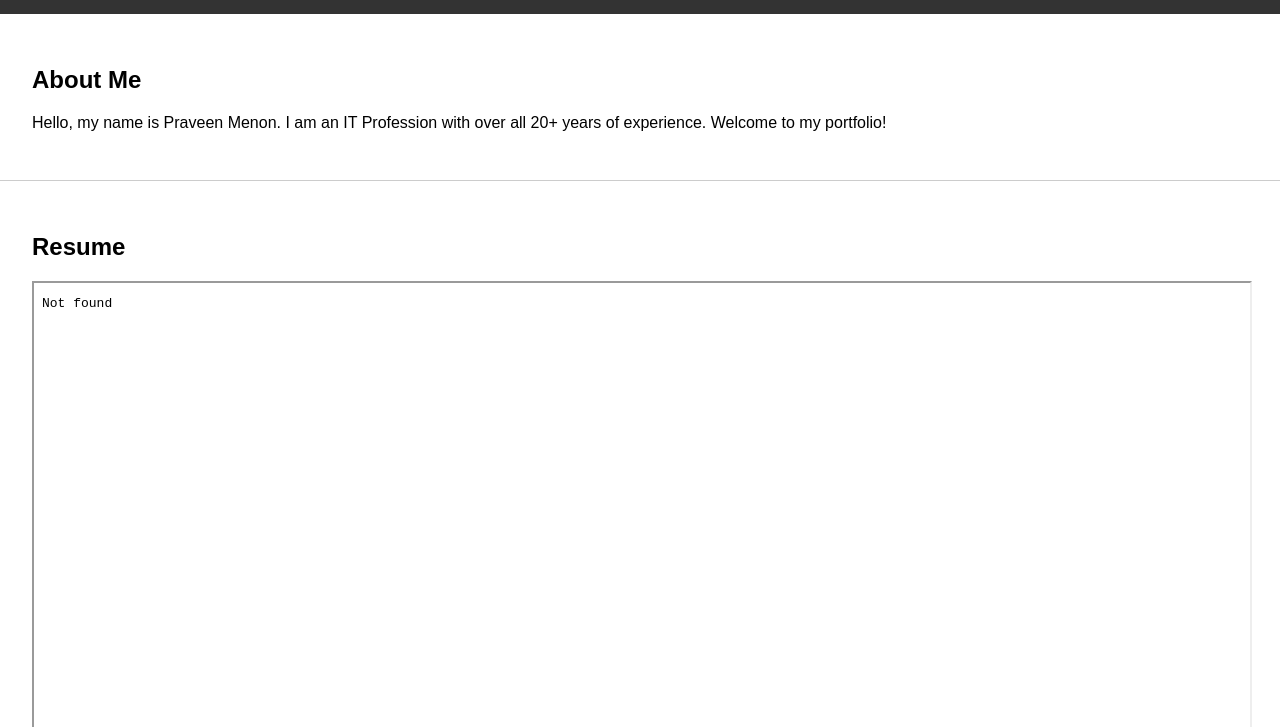
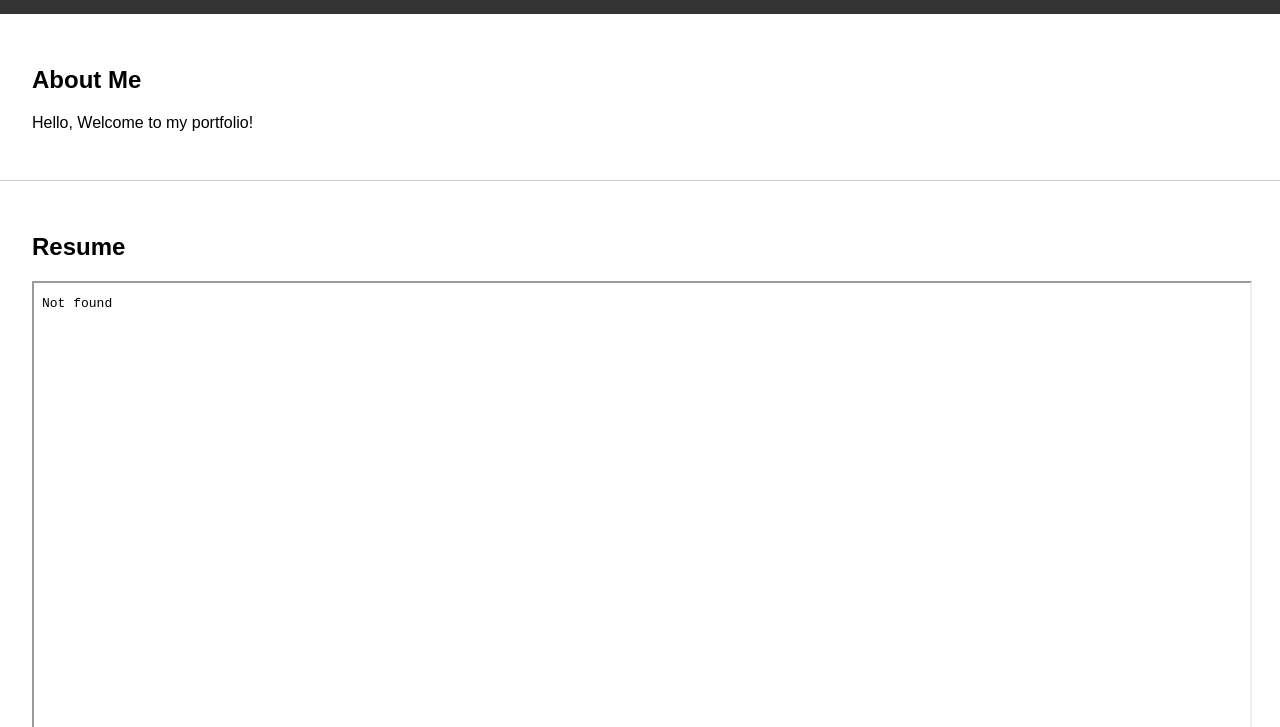
Before and after one commit to agilecoding/MyPortfolio, a plain HTML site: page index.html in a window 1280 px wide. Shown: the part 73-800 px from the top of the page. Drawn offline with Linux system fonts and the light colour scheme.

Commit message:
Update index.html

```diff
--- a/index.html
+++ b/index.html
@@ -20,7 +20,7 @@
 
     <section id="about">
         <h2>About Me</h2>
-        <p>Hello, my name is Praveen Menon. I am an IT Profession with over all 20+ years of experience. Welcome to my portfolio!</p>
+        <p>Hello, Welcome to my portfolio!</p>
     </section>
 
     <section id="resume">
```
